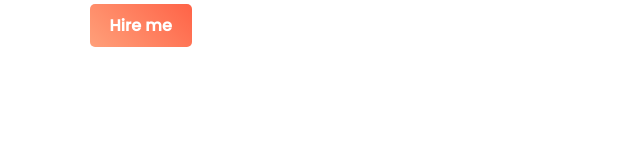
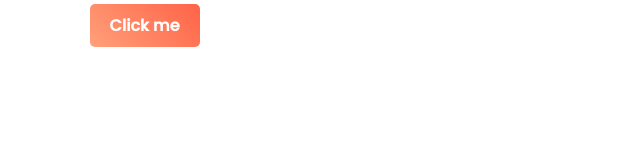
Before and after one commit to shimu195/web_portfolio, a plain HTML site: page index.html in a window 1280 px wide. Shown: the part 500-648 px from the top of the page, 0-640 px from the left. Drawn offline with Linux system fonts and the light colour scheme.

Commit message:
some change my website

```diff
--- a/index.html
+++ b/index.html
@@ -17,7 +17,7 @@
      Portuguese settlement in Chittagong to be established in 1528. It became the first European colonial
      enclave in Bengal. The Bengal Sultanate lost control of Chittagong in 1531 after Arakan declared
      independence and the established Kingdom of Mrauk U.</p>
-     <a class="Link-button" target ="_blank" href="https://www.youtube.com/watch?v=2hCCsSf6cmc">Hire me</a>
+     <a class="Link-button" target ="_blank" href="https://www.youtube.com/watch?v=2hCCsSf6cmc">Click me</a>
   </div>
   <div class="half-width">
       <img src="images/profile.png" alt="">
```
